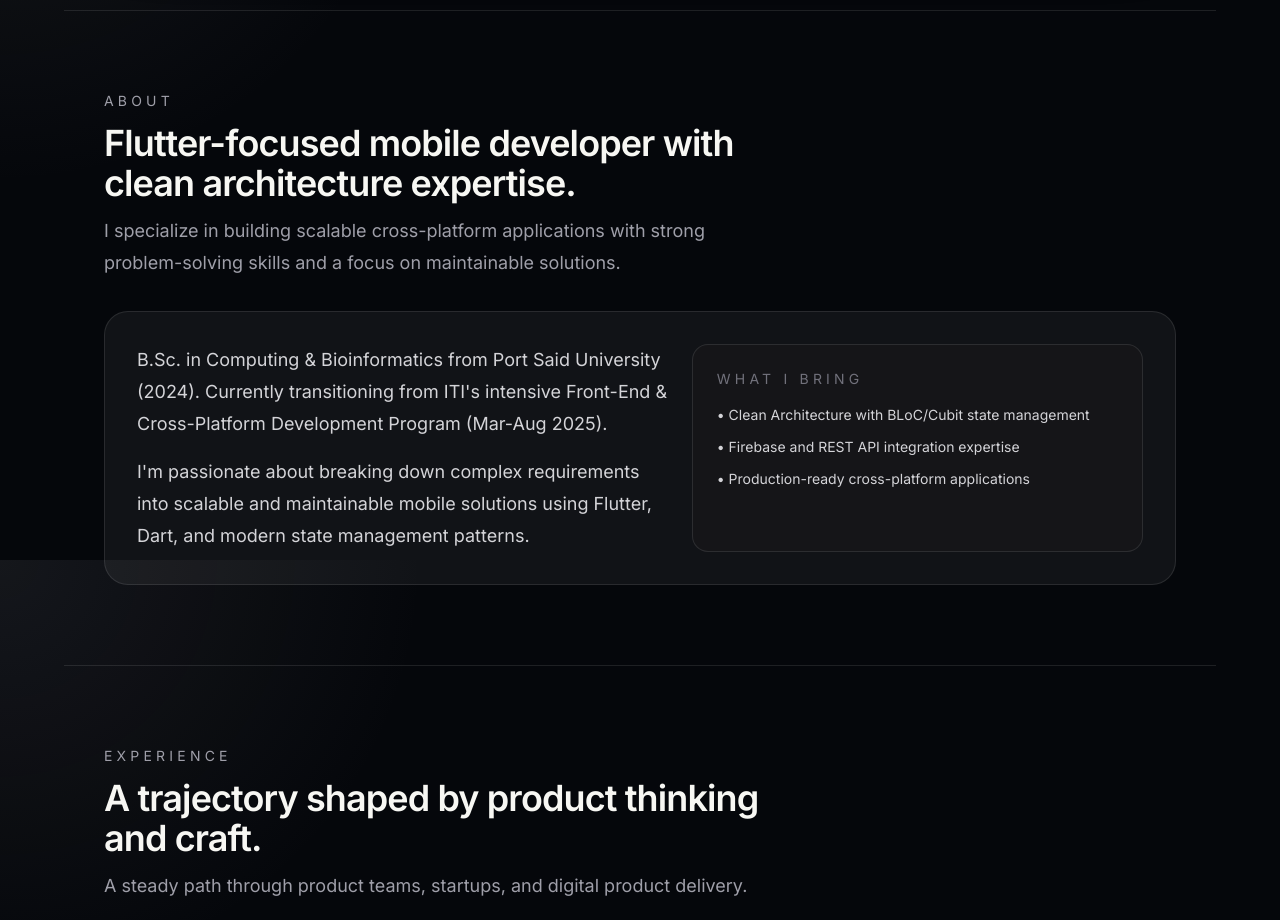
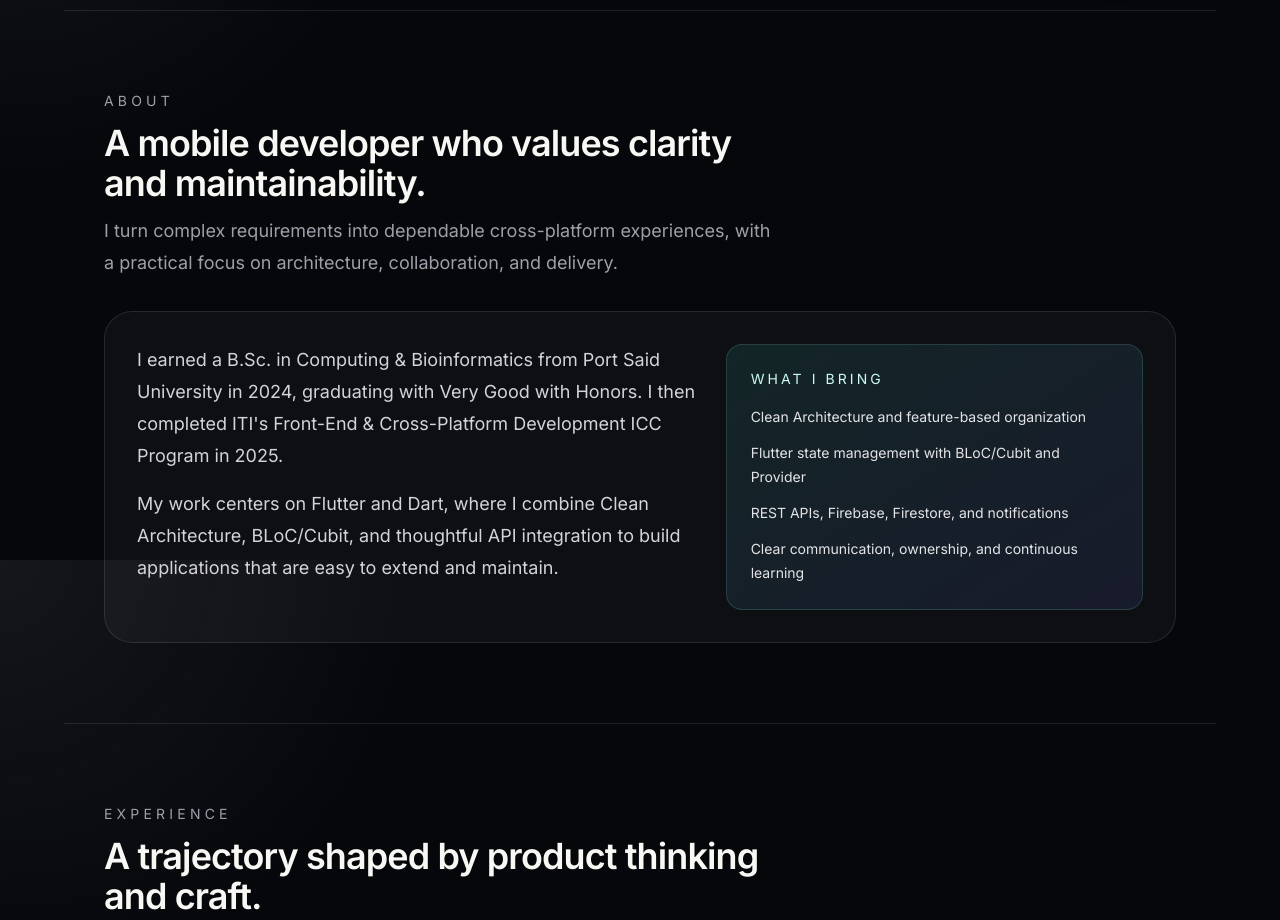
Before and after one commit to MohammadFayyad/portfolio, a Next.js app: page / in a window 1280 px wide. Shown: the part 1040-1960 px from the top of the page. Built offline with nearby package versions, Linux system fonts and the light colour scheme.

Commit message:
Refresh about section from CV

```diff
--- a/src/components/sections/about-section.tsx
+++ b/src/components/sections/about-section.tsx
@@ -4,25 +4,22 @@ export function AboutSection() {
   return (
     <Section
       eyebrow="About"
-            title="Flutter-focused mobile developer with clean architecture expertise."
-            description="I specialize in building scalable cross-platform applications with strong problem-solving skills and a focus on maintainable solutions."
+      title="A mobile developer who values clarity and maintainability."
+      description="I turn complex requirements into dependable cross-platform experiences, with a practical focus on architecture, collaboration, and delivery."
       className="border-t border-white/10"
     >
-            <div className="grid gap-6 rounded-3xl border border-white/10 bg-white/5 p-6 md:grid-cols-[1fr_0.85fr] md:p-8">
+      <div className="grid gap-6 rounded-[1.75rem] border border-white/10 bg-white/[0.035] p-6 md:grid-cols-[1.15fr_0.85fr] md:p-8">
         <div className="space-y-4 text-lg leading-8 text-zinc-300">
-                    <p>
-                        B.Sc. in Computing & Bioinformatics from Port Said University (2024). Currently transitioning from ITI's intensive Front-End & Cross-Platform Development Program (Mar-Aug 2025).
-                    </p>
-                    <p>
-                        I'm passionate about breaking down complex requirements into scalable and maintainable mobile solutions using Flutter, Dart, and modern state management patterns.
-                    </p>
+          <p>I earned a B.Sc. in Computing & Bioinformatics from Port Said University in 2024, graduating with Very Good with Honors. I then completed ITI&apos;s Front-End & Cross-Platform Development ICC Program in 2025.</p>
+          <p>My work centers on Flutter and Dart, where I combine Clean Architecture, BLoC/Cubit, and thoughtful API integration to build applications that are easy to extend and maintain.</p>
         </div>
-                <div className="rounded-2xl border border-white/10 bg-zinc-900/70 p-6">
-                    <p className="text-sm uppercase tracking-[0.3em] text-zinc-500">What I bring</p>
-                    <ul className="mt-4 space-y-3 text-sm text-zinc-300">
-                        <li>• Clean Architecture with BLoC/Cubit state management</li>
-                        <li>• Firebase and REST API integration expertise</li>
-                        <li>• Production-ready cross-platform applications</li>
+        <div className="rounded-2xl border border-teal-200/15 bg-gradient-to-br from-teal-300/10 to-indigo-400/10 p-6">
+          <p className="text-sm uppercase tracking-[0.22em] text-teal-100">What I bring</p>
+          <ul className="mt-4 space-y-3 text-sm leading-6 text-zinc-200">
+            <li>Clean Architecture and feature-based organization</li>
+            <li>Flutter state management with BLoC/Cubit and Provider</li>
+            <li>REST APIs, Firebase, Firestore, and notifications</li>
+            <li>Clear communication, ownership, and continuous learning</li>
           </ul>
         </div>
       </div>
```
Lines whose indentation alone changed are shown as unchanged.
